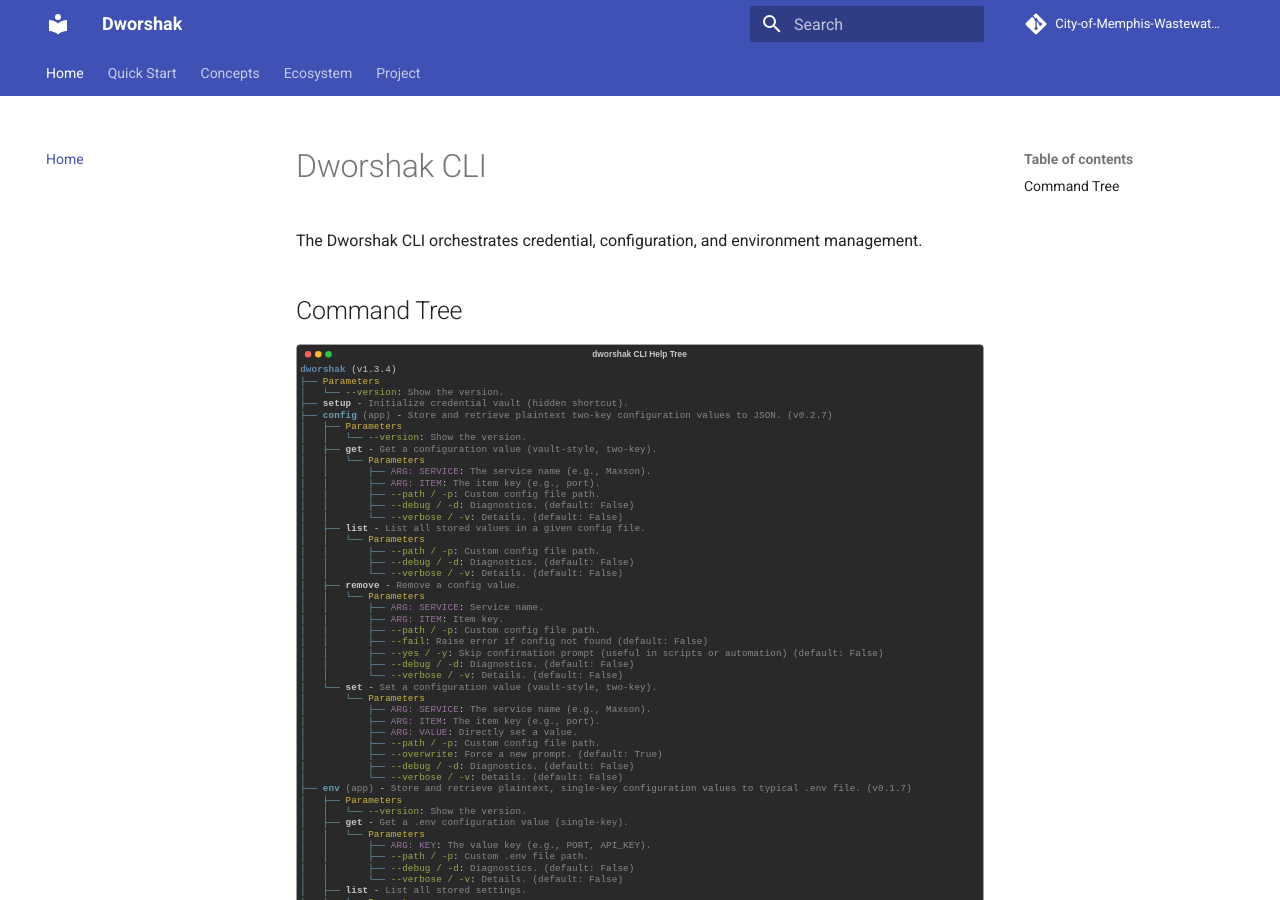
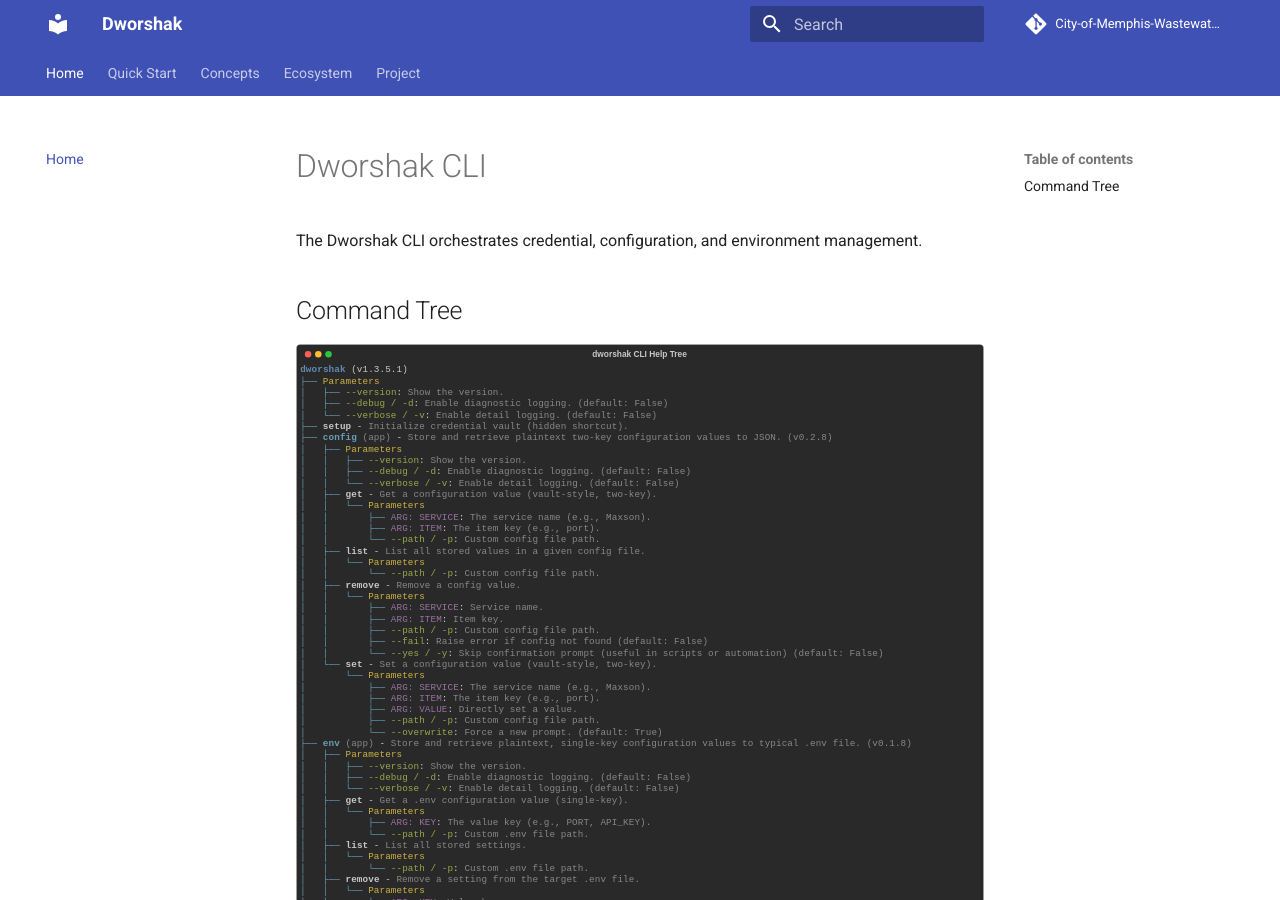
Before and after one commit to City-of-Memphis-Wastewater/dworshak, an MkDocs documentation site: the page built from docs/index.md, in a window 1280 px wide and 900 px high. Built offline with MkDocs 1.6.1 and Material for MkDocs 9.7.7, drawn with Linux system fonts in a browser that asks for light colours; comment, search, counter and statistics services are not loaded.

Commit message:
ensure deps for build and publish. tag 1.3.5.1, and update helptree

```diff
--- a/docs/index.md
+++ b/docs/index.md
@@ -4,7 +4,7 @@
 
 ## Command Tree
 
-<img src="https://raw.githubusercontent.com/City-of-Memphis-Wastewater/dworshak/main/assets/dworshak_v1.3.4_helptree.svg" width="100%" alt="SVG of Dworshak CLI helptree">
+<img src="https://raw.githubusercontent.com/City-of-Memphis-Wastewater/dworshak/main/assets/dworshak_v1.3.5.1_helptree.svg" width="100%" alt="SVG of Dworshak CLI helptree">
 
 Core command groups:
 
```
Also changed, not shown: README.md (+1 -1 lines), assets/dworshak_v1.3.5.1_helptree.svg (added), 1 other file.
